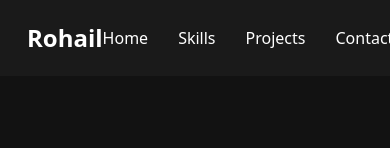
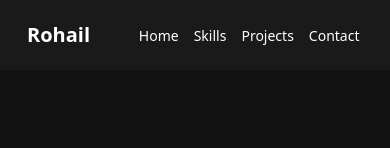
Before and after one commit to Rohail-Tauq/portfolio, a React (Vite) app: page / in a window 390 px wide. Shown: the top 148 px of the page. Built offline with nearby package versions, Linux system fonts and the light colour scheme.

Commit message:
fixed responsiveness

```diff
--- a/src/components/Navbar.css
+++ b/src/components/Navbar.css
@@ -48,3 +48,16 @@
 .navbar-links li a:hover::after {
   width: 100%;
 }
+@media (max-width: 600px) {
+  .navbar-links {
+    gap: 15px;
+  }
+
+  .navbar-logo {
+    font-size: 20px;
+  }
+
+  .navbar-links li a {
+    font-size: 14px;
+  }
+}
--- a/src/components/Projects.css
+++ b/src/components/Projects.css
@@ -196,3 +196,23 @@
   scrollbar-width: thin;
   scrollbar-color: #00bcd4 #121212;
 }
+.projects-grid {
+  display: grid;
+  grid-template-columns: repeat(3, 1fr);
+  gap: 30px;
+  justify-items: center;
+}
+
+/* Tablet view - 2 cards per row */
+@media (max-width: 992px) {
+  .projects-grid {
+    grid-template-columns: repeat(2, 1fr);
+  }
+}
+
+/* Mobile view - 1 card per row */
+@media (max-width: 600px) {
+  .projects-grid {
+    grid-template-columns: 1fr;
+  }
+}
```
